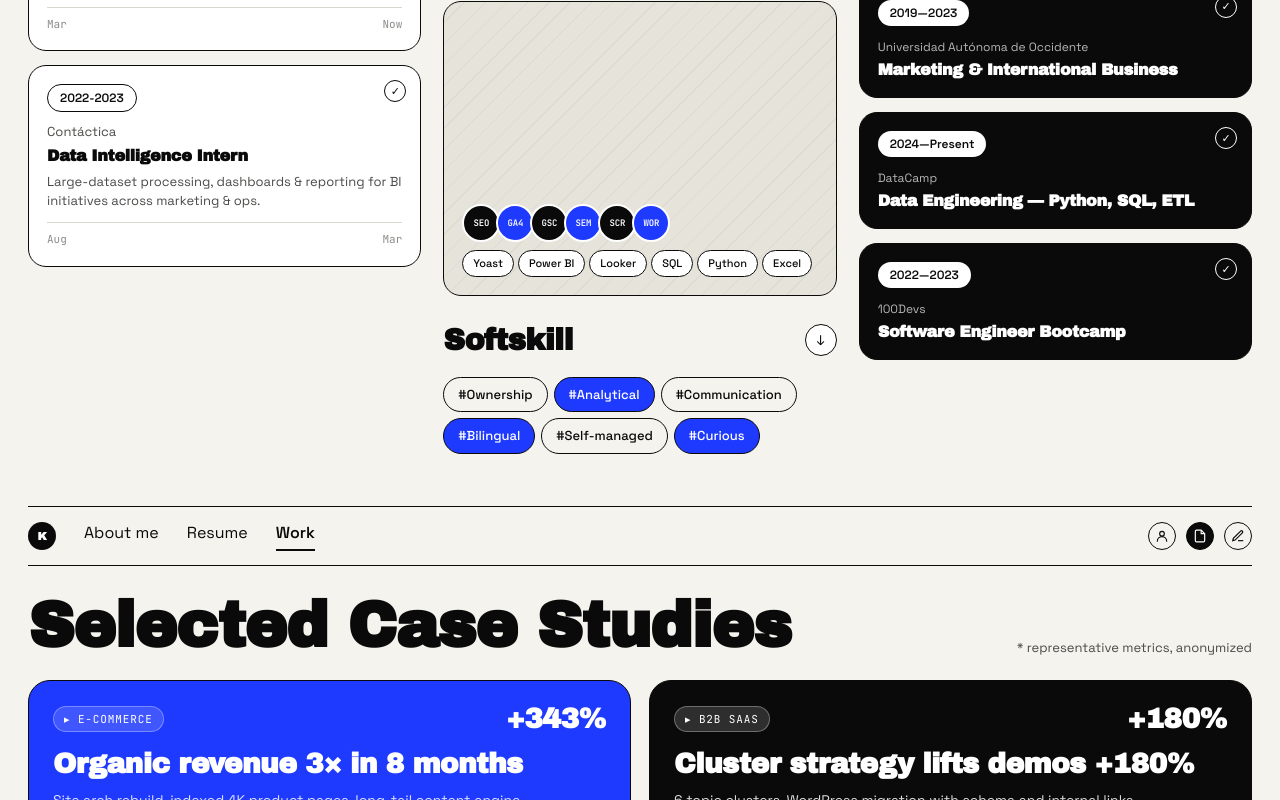
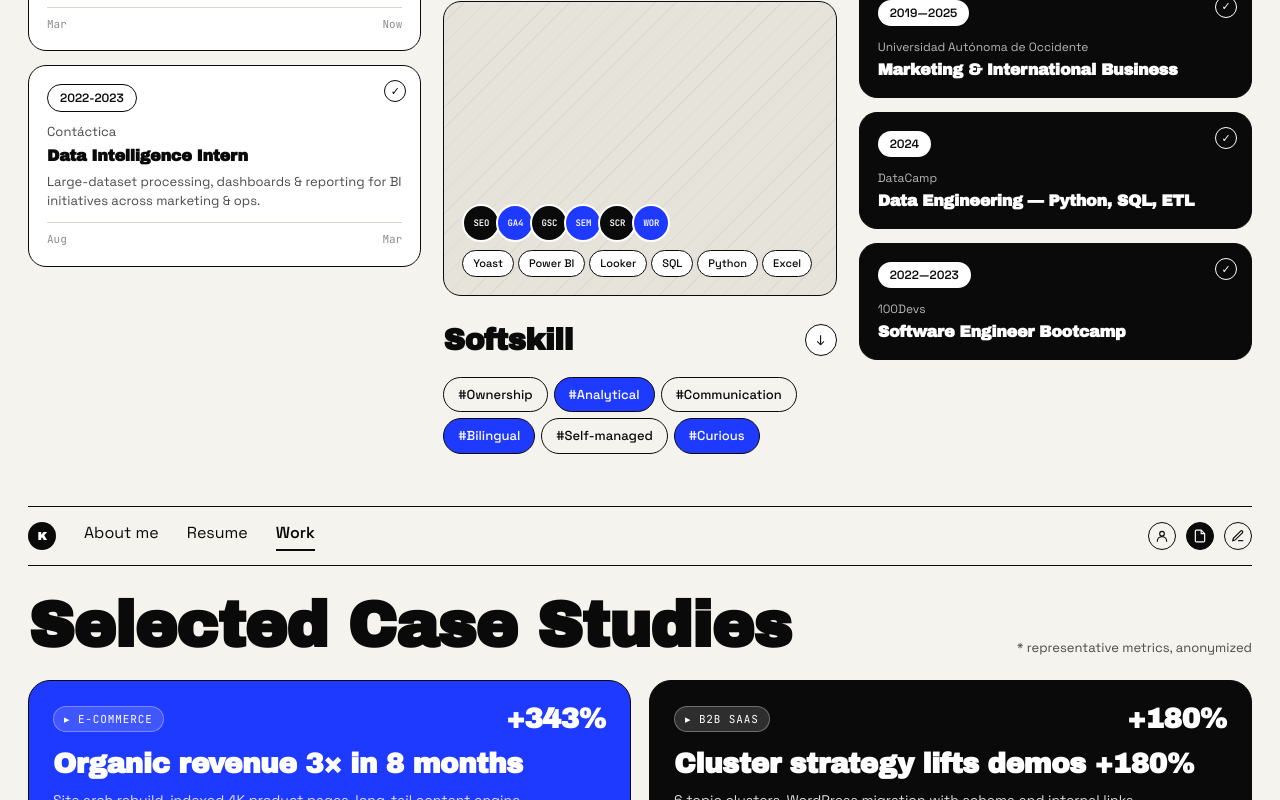
Before and after one commit to Kaitobar/portfolio, a React (Vite) app: page / in a window 1280 px wide. Shown: the part 2074-2874 px from the top of the page. Built offline with nearby package versions, Linux system fonts and the light colour scheme.

Commit message:
Fix education dates

```diff
--- a/src/components/Resume.jsx
+++ b/src/components/Resume.jsx
@@ -7,8 +7,8 @@ const experience = [
 
 const education = [
   { period: '2025—Present', school: 'Universidad Autónoma de Occidente', degree: 'Postgraduate · Business Intelligence (Big Data)' },
-  { period: '2019—2023', school: 'Universidad Autónoma de Occidente', degree: 'Marketing & International Business' },
-  { period: '2024—Present', school: 'DataCamp', degree: 'Data Engineering — Python, SQL, ETL' },
+  { period: '2019—2025', school: 'Universidad Autónoma de Occidente', degree: 'Marketing & International Business' },
+  { period: '2024', school: 'DataCamp', degree: 'Data Engineering — Python, SQL, ETL' },
   { period: '2022—2023', school: '100Devs', degree: 'Software Engineer Bootcamp' },
 ];
 
```
